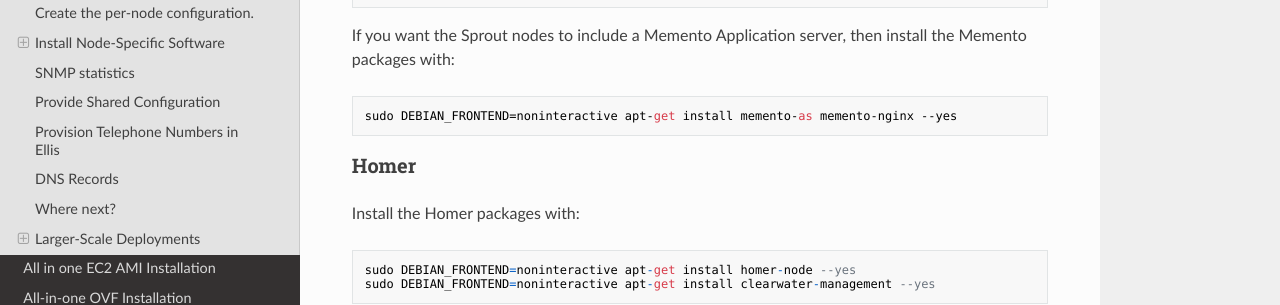
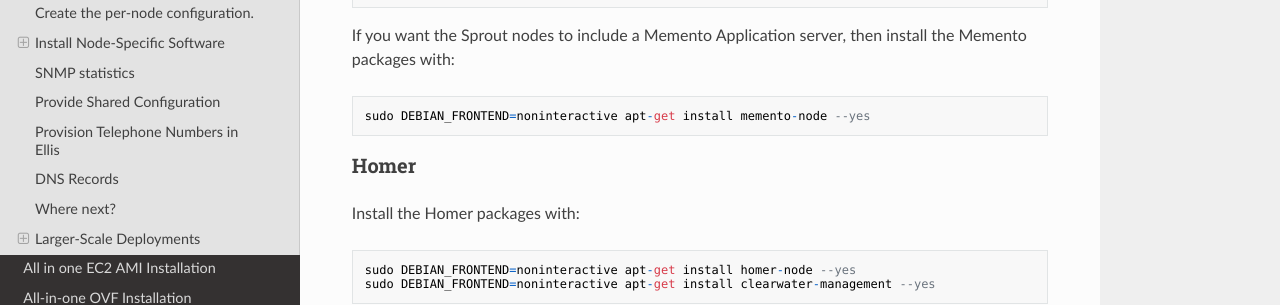
Before and after one commit to Metaswitch/clearwater-readthedocs, an MkDocs documentation site: the page built from docs/Manual_Install.md, in a window 1280 px wide and 900 px high, scrolled down 3636 px. Shown: the part 151-456 px from the top of the window. Built offline with MkDocs 1.6.1, drawn with Linux system fonts in a browser that asks for light colours; nearby versions of some CDN libraries; old or Windows-style settings are respelled for this version of MkDocs.

Commit message:
Use memento -node package

```diff
--- a/docs/Manual_Install.md
+++ b/docs/Manual_Install.md
@@ -129,7 +129,7 @@ Install the Sprout package with:
 
 If you want the Sprout nodes to include a Memento Application server, then install the Memento packages with:
 
-    sudo DEBIAN_FRONTEND=noninteractive apt-get install memento-as memento-nginx --yes
+    sudo DEBIAN_FRONTEND=noninteractive apt-get install memento-node --yes
 
 ### Homer
 
```
